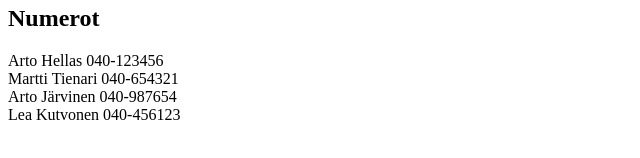
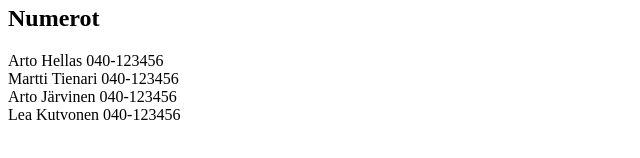
Before and after one commit to teemuko/hs-avoin-yo-fullstack, a React (Create React App) app in the folder osa2/puhelinluettelo/: page / in a window 1280 px wide. Shown: the part 246-404 px from the top of the page, without its empty margins (0-640 px from the left). Built offline with nearby package versions, Linux system fonts and the light colour scheme; data requests are answered from the project's data file; the HTML template or start-up script is replaced by a standard one.

Commit message:
Osa2 -harjoitus 2.11 puhelinluettelo.

```diff
--- /dev/null
+++ b/osa2/puhelinluettelo/db.json
@@ -0,0 +1,24 @@
+{
+  "persons": [
+    {
+      "name": "Arto Hellas",
+      "number": "040-123456",
+      "id": 1
+    },
+    {
+      "name": "Martti Tienari",
+      "number": "040-123456",
+      "id": 2
+    },
+    {
+      "name": "Arto Järvinen",
+      "number": "040-123456",
+      "id": 3
+    },
+    {
+      "name": "Lea Kutvonen",
+      "number": "040-123456",
+      "id": 4
+    }
+  ]
+}
--- a/osa2/puhelinluettelo/src/App.js
+++ b/osa2/puhelinluettelo/src/App.js
@@ -1,18 +1,26 @@
-import React, { useState } from 'react'
+import React, { useState, useEffect } from 'react'
+import axios from 'axios'
 import Filter from './components/Filter'
 import PersonForm from './components/PersonForm'
 import PersonList from './components/PersonList'
 
 const App = () => {
-  const [ persons, setPersons] = useState([
-    { name: 'Arto Hellas', phone: '040-123456' },
-    { name: 'Martti Tienari', phone: '040-654321' },
-    { name: 'Arto Järvinen', phone: '040-987654' },
-    { name: 'Lea Kutvonen', phone: '040-456123' }
-  ])
+  const [ persons, setPersons] = useState([])
   const [ newName, setNewName ] = useState('')
-  const [ newPhone, setNewPhone ] = useState('')
+  const [ newNumber, setNewNumber ] = useState('')
   const [ filter, setFilter ] = useState('')
+
+  const hook = () => {
+    console.log('effect')
+    axios
+      .get('http://localhost:3001/persons')
+      .then(response => {
+        console.log('promise fulfilled')
+        setPersons(response.data)
+      })
+  }
+
+  useEffect(hook, [])
 
   const filteredPersons = (filter === '')
       ? persons
@@ -23,7 +31,7 @@ const App = () => {
 
   const clearInputFields = () => {
     setNewName('')
-    setNewPhone('')
+    setNewNumber('')
   }
 
   const addPerson = (event) => {
@@ -40,7 +48,7 @@ const App = () => {
 
     const personObject = {
       name: newName,
-      phone: newPhone
+      number: newNumber
     }
 
     setPersons(persons.concat(personObject))
@@ -51,8 +59,8 @@ const App = () => {
     setNewName(event.target.value)
   }
 
-  const handlePhoneChange = (event) => {
-    setNewPhone(event.target.value)
+  const handleNumberChange = (event) => {
+    setNewNumber(event.target.value)
   }
 
   const handleFilterChange = (event) => {
@@ -69,7 +77,7 @@ const App = () => {
       <PersonForm
         onSubmit={addPerson}
         nameValue={newName} nameHandler={handleNameChange}
-        phoneValue={newPhone} phoneHandler={handlePhoneChange}
+        numberValue={newNumber} numberHandler={handleNumberChange}
       />
       <h2>Numerot</h2>
       <PersonList persons={filteredPersons} />
--- a/osa2/puhelinluettelo/src/components/Person.js
+++ b/osa2/puhelinluettelo/src/components/Person.js
@@ -2,7 +2,7 @@ import React from 'react'
 
 const Person = ({ person }) => {
   return (
-    <div>{person.name} {person.phone}</div>
+    <div>{person.name} {person.number}</div>
   )
 }
 
--- a/osa2/puhelinluettelo/src/components/PersonForm.js
+++ b/osa2/puhelinluettelo/src/components/PersonForm.js
@@ -2,7 +2,7 @@ import React from 'react'
 
 const PersonForm = ({
     onSubmit, nameValue, nameHandler,
-    phoneValue, phoneHandler
+    numberValue, numberHandler
   }) => {
   return (
     <form onSubmit={onSubmit}>
@@ -13,8 +13,8 @@ const PersonForm = ({
               />
       </div>
       <div>numero: <input
-                     value={phoneValue}
-                     onChange={phoneHandler}
+                     value={numberValue}
+                     onChange={numberHandler}
                    />
       </div>
       <div>
```
Also changed, not shown: osa2/puhelinluettelo/package.json (+7 -2 lines), 1 other file (tests, documents, lock files or other folders).
